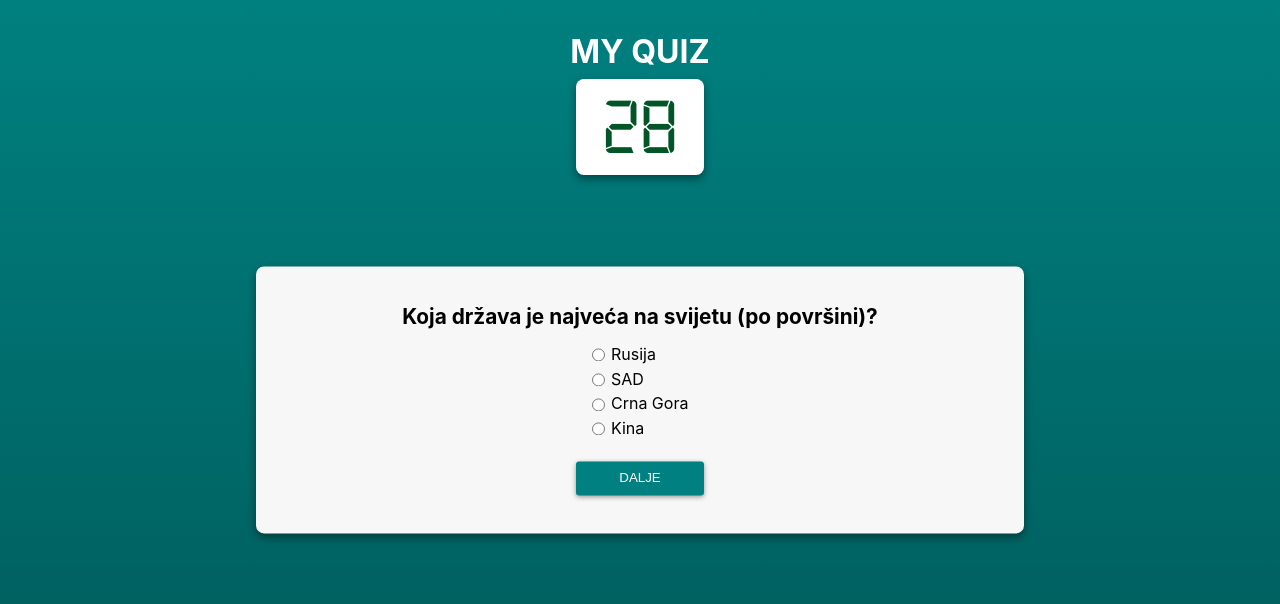
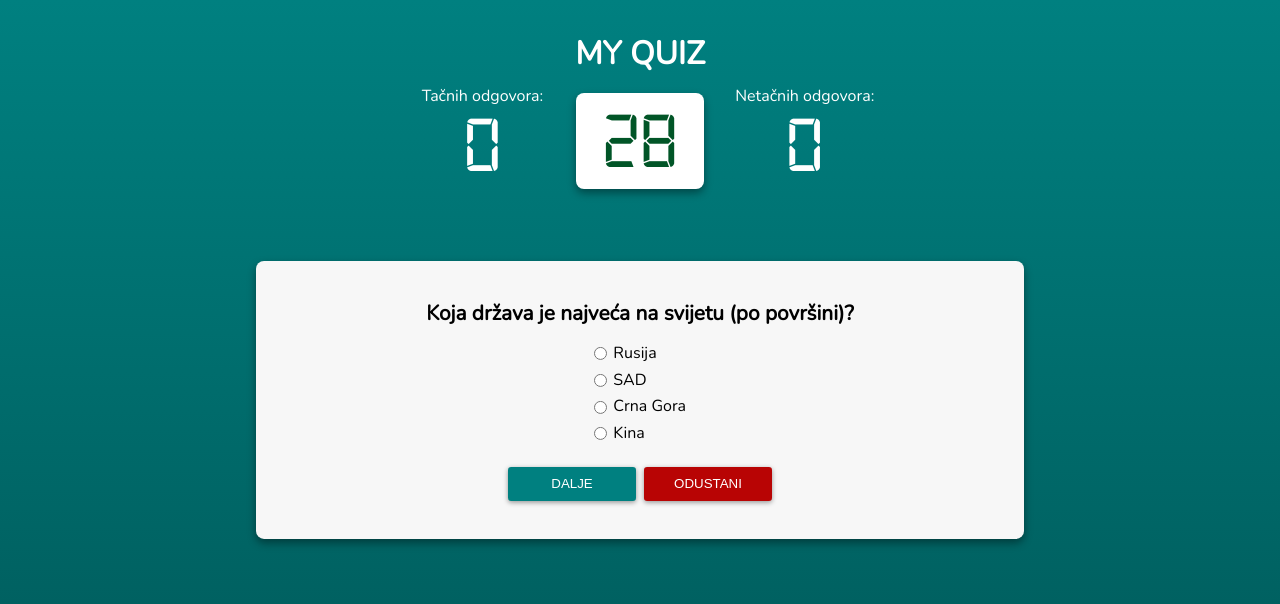
Before and after one commit to mrtanguero/quiz, a React (Create React App) app: page / in a window 1280 px wide. Both pictures are taken after a click on the button "ZAPOČNI IGRU". Shown: the top 604 px of the page. Built offline with nearby package versions, Linux system fonts and the light colour scheme.

Commit message:
Finish all functional requirements

```diff
--- a/public/index.html
+++ b/public/index.html
@@ -24,7 +24,6 @@
       work correctly both with client-side routing and a non-root public URL.
       Learn how to configure a non-root public URL by running `npm run build`.
     -->
-    <title>React App</title>
   </head>
   <body>
     <noscript>You need to enable JavaScript to run this app.</noscript>
--- a/src/App.css
+++ b/src/App.css
@@ -37,5 +37,28 @@
 
 .App h1 {
   margin-top: 2rem;
+  margin-bottom: 0.6rem;
   color: white;
 }
+
+.App .scoreboard-container {
+  display: flex;
+  justify-content: center;
+  gap: 12rem;
+  text-align: center;
+  color: white;
+}
+
+.App .scoreboard-container span {
+  display: block;
+}
+
+.App .wrong-answers {
+  margin-right: -1rem;
+}
+
+.App .digital {
+  font-family: 'Digital';
+  font-size: 5rem;
+  margin-top: 0.4rem;
+}
--- a/src/App.js
+++ b/src/App.js
@@ -18,18 +18,30 @@ const randomQuestions = _.shuffle(questions)
 
 function App() {
   const [questionNumber, setQuestionNumber] = useState(0);
-  const [answers, setAnswers] = useState(Array(10).fill(0));
+  const [answers, setAnswers] = useState(Array(10).fill(null));
   const [isTimeUp, setIsTimeUp] = useState(false);
   const [timer, setTimer] = useState(TIME_ALLOWED);
 
   const game = (
     <React.Fragment>
+      <div className="scoreboard-container">
+        <div className="correct-answers">
+          <span>Tačnih odgovora:</span>
+          <span className="digital">{_.sum(answers)}</span>
+        </div>
         <Counter
           setIsTimeUp={setIsTimeUp}
           questionNumber={questionNumber}
           setTimer={setTimer}
           timer={timer}
         />
+        <div className="wrong-answers">
+          <span> Netačnih odgovora:</span>
+          <span className="digital">
+            {answers.filter((answer) => answer === 0).length}
+          </span>
+        </div>
+      </div>
       {questionNumber < 11 && !isTimeUp ? (
         <QuestionCard
           question={randomQuestions[questionNumber - 1]}
--- a/src/components/Counter/Counter.css
+++ b/src/components/Counter/Counter.css
@@ -9,6 +9,8 @@
 
   padding: 1rem 2rem 0 2rem;
   margin-top: 0.5rem;
+
+  position: absolute;
 
   display: flex;
   justify-content: center;
--- a/src/components/QuestionCard/QuestionCard.css
+++ b/src/components/QuestionCard/QuestionCard.css
@@ -59,3 +59,12 @@
   color: rgb(230, 46, 46);
   font-weight: bold;
 }
+
+.QuestionCard button.danger {
+  background-color: rgb(184, 4, 4);
+}
+
+.QuestionCard .buttons-container {
+  display: flex;
+  gap: 0.5rem;
+}
--- a/src/components/QuestionCard/QuestionCard.jsx
+++ b/src/components/QuestionCard/QuestionCard.jsx
@@ -31,12 +31,16 @@ export default function QuestionCard({
     setPick(e.target.value);
   };
 
-  const onButtonClick = () => {
+  const onConfirmButtonClick = () => {
     if (isAnswerConfirmed) return;
     const newAnswers = [...answers];
     newAnswers[questionNumber - 1] = pick === question.correctAnswer ? 1 : 0;
     setAnswers(newAnswers);
     setIsAnswerConfirmed(true);
+  };
+
+  const onQuitButtonClick = () => {
+    window.location.reload();
   };
 
   const addValidationStyling = (answer) => {
@@ -69,7 +73,14 @@ export default function QuestionCard({
           </div>
         ))}
       </div>
-      <button onClick={onButtonClick}>{pick ? 'ODGOVORI' : 'DALJE'}</button>
+      <div className="buttons-container">
+        <button onClick={onConfirmButtonClick}>
+          {pick ? 'ODGOVORI' : 'DALJE'}
+        </button>
+        <button className="danger" onClick={onQuitButtonClick}>
+          ODUSTANI
+        </button>
+      </div>
     </div>
   );
 }
--- a/src/components/Result/Result.css
+++ b/src/components/Result/Result.css
@@ -18,9 +18,13 @@
 }
 
 .Result h2 {
+  margin-bottom: 0.2rem;
+}
+
+.Result .time-info {
   margin-bottom: 2rem;
 }
 
-.Result .text-info {
+.Result .score-info {
   margin-bottom: 2rem;
 }
--- a/src/components/Result/Result.jsx
+++ b/src/components/Result/Result.jsx
@@ -10,20 +10,20 @@ export default function Result({ answers, timer }) {
   return (
     <div className="Result">
       <h2>Igra je završena!</h2>
-      <div className="text-info">
-        <p>
+      <p className="time-info">
+        {timer === 0
+          ? 'Vrijeme je isteklo.'
+          : `Preostalo vrijeme: ${timer} sekundi.`}
+      </p>
+      <div className="score-info">
+        <p style={{ marginBottom: '.5rem' }}>
           <strong>Rezultat:</strong>
-        </p>
-        <p>
-          {timer === 0
-            ? 'Vrijeme je isteklo.'
-            : `Prestalo vrijeme: ${timer} sekundi.`}
         </p>
         <p>{_.sum(answers)} tačnih odgovora.</p>
         <p>{10 - _.sum(answers)} pogrešnih odgovora / neodgovorenih pitanja.</p>
       </div>
       {/* <p>Želite li da igrate ponovo?</p> */}
-      <button onClick={onButtonClick}>PROBAJ PONOVO?</button>
+      <button onClick={onButtonClick}>PROBAJ PONOVO</button>
     </div>
   );
 }
--- a/src/components/WelcomeCard/WelcomeCard.jsx
+++ b/src/components/WelcomeCard/WelcomeCard.jsx
@@ -9,7 +9,7 @@ export default function WelcomeCard({ setQuestionNumber }) {
 
   return (
     <div className="WelcomeCard">
-      <h2>Dobrodošli!</h2>
+      <h2>Dobro došli!</h2>
       <div className="text-info">
         <p>Dobićete 10 pitanja i imate {TIME_ALLOWED} sekundi da odgovorite!</p>
       </div>
--- a/src/data/questions.js
+++ b/src/data/questions.js
@@ -5,9 +5,9 @@ export const questions = [
     correctAnswer: 'Buena Vista',
   },
   {
-    question: 'Random pitanje - promijeni',
-    answers: ['prvi', 'drugi', 'treći', 'četvrti'],
-    correctAnswer: 'drugi',
+    question: 'Koja boja se nalazi na 75% svjetskih zastava?',
+    answers: ['crvena', 'plava', 'bijela', 'zelena'],
+    correctAnswer: 'crvena',
   },
   {
     question: 'Ko je osnivač kompanije "Apple"?',
@@ -64,8 +64,8 @@ export const questions = [
   },
   {
     question: 'Koje boje nema u logu Olimpijskih igara?',
-    answers: ['Crvene', 'Crne', 'Žute', 'Bijele'],
-    correctAnswer: 'Bijele',
+    answers: ['crvene', 'crne', 'žute', 'bijele'],
+    correctAnswer: 'bijele',
   },
   {
     question:
@@ -85,19 +85,19 @@ export const questions = [
   },
   {
     question: 'Od čega se pravi japanski sake?',
-    answers: ['Od riže', 'Od ribe', 'Od trske', 'Od grožđa'],
-    correctAnswer: 'Od riže',
+    answers: ['pirinča', 'ribe', 'trske', 'grožđa'],
+    correctAnswer: 'pirinča',
   },
   {
     question:
       'Koja aplikacija je daunloadovana najveći broj puta u 2020. godini?',
-    answers: ['Facebook', 'Candy Crush Saga', 'Instagram', 'Tik tok'],
+    answers: ['Fejsbuk', 'Kendi Kraš Saga', 'Instagram', 'Tik tok'],
     correctAnswer: 'Tik tok',
   },
   {
     question: 'Vanila se dobija iz kog cvijeta?',
-    answers: ['Orhideje', 'Lale', 'Suncokreta', 'Ljubičice'],
-    correctAnswer: 'Orhideje',
+    answers: ['orhideje', 'lale', 'suncokreta', 'ljubičice'],
+    correctAnswer: 'orhideje',
   },
   {
     question: 'Koje Šejkspirovo djelo je najduže?',
--- a/src/index.css
+++ b/src/index.css
@@ -1,3 +1,4 @@
+@import url('https://fonts.googleapis.com/css2?family=Nunito&display=swap');
 @font-face {
   font-family: 'Digital';
   src: url(./fonts/digital-7.regular.ttf);
@@ -13,8 +14,8 @@
 
 body {
   margin: 0;
-  font-family: -apple-system, BlinkMacSystemFont, 'Segoe UI', 'Roboto', 'Oxygen',
-    'Ubuntu', 'Cantarell', 'Fira Sans', 'Droid Sans', 'Helvetica Neue',
+  font-family: 'Nunito', -apple-system, BlinkMacSystemFont, 'Segoe UI', 'Roboto',
+    'Oxygen', 'Ubuntu', 'Cantarell', 'Fira Sans', 'Droid Sans', 'Helvetica Neue',
     sans-serif;
   -webkit-font-smoothing: antialiased;
   -moz-osx-font-smoothing: grayscale;
```
Lines whose indentation alone changed are shown as unchanged.
